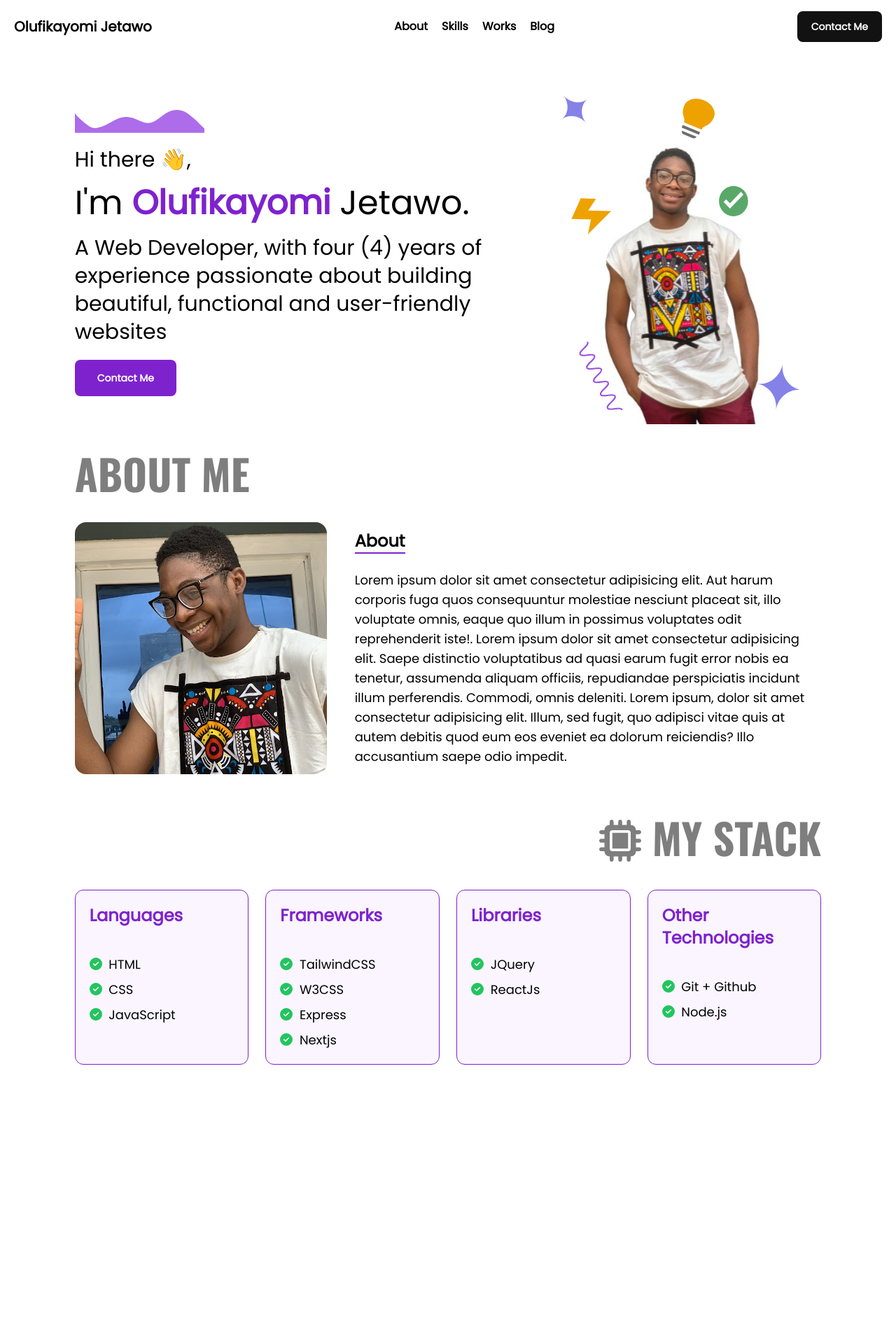
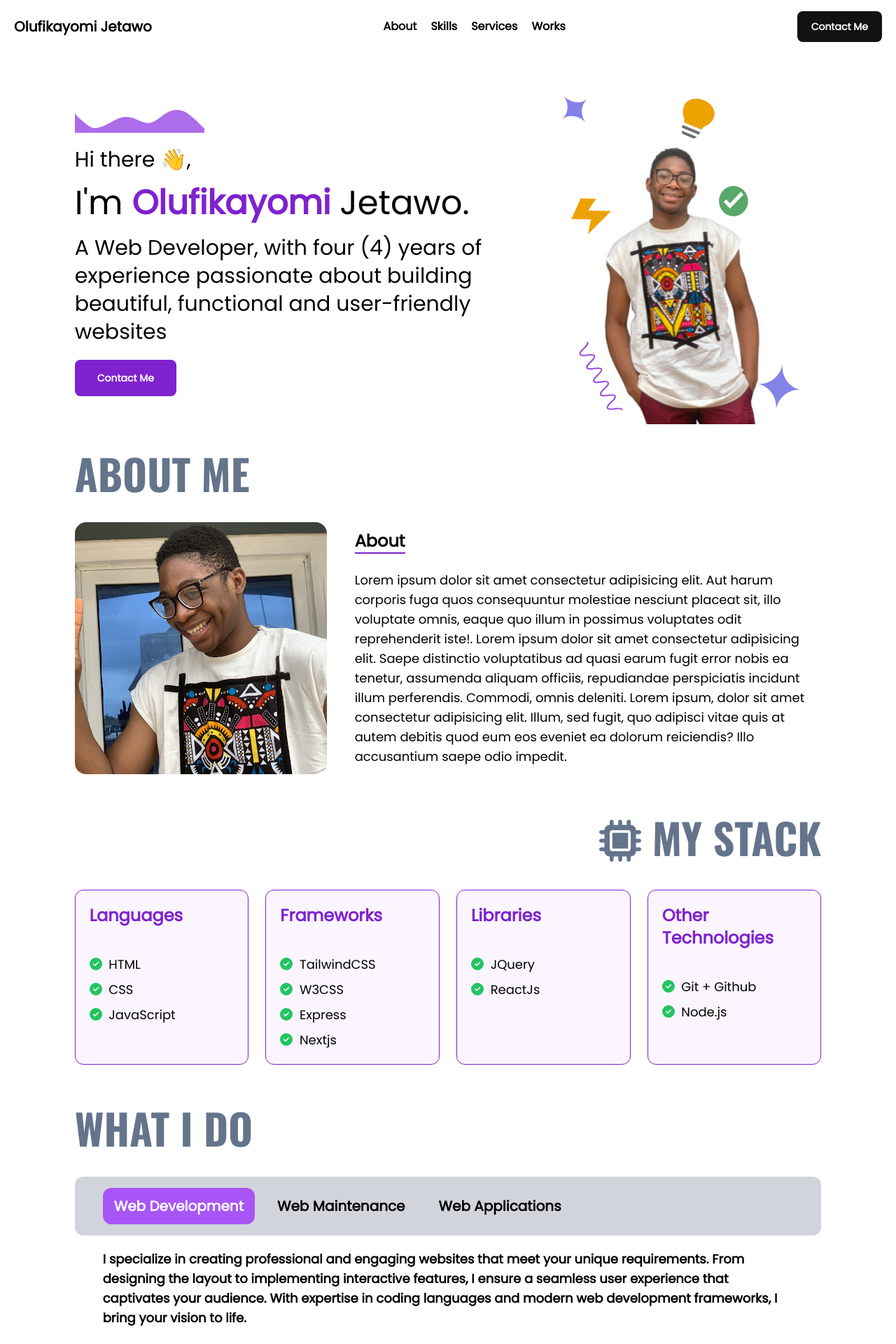
Before and after one commit to Phickayor/Portfolio, a Next.js app in the folder frontend/: page / in a window 1280 px wide. Shown: the top 1920 px of the page at 70% size. Before the commit the page ends 1581 px from the top, so only its background shows below. Built offline with nearby package versions, Linux system fonts and the light colour scheme.

Commit message:
Services Component

```diff
--- a/frontend/components/AboutMe.jsx
+++ b/frontend/components/AboutMe.jsx
@@ -10,7 +10,8 @@ function AboutMe() {
     })
     return (
         <div id="about">
-            <h1 className={`opacity-50 text-6xl  ${oswald.className}`}>ABOUT ME</h1>
+            <h1 data-aos="fade-left" data-aos-duration="1500"
+                className={`opacity-50 text-slate-500 text-6xl  ${oswald.className}`}>ABOUT ME</h1>
             <div className='flex flex-col md:flex-row justify-around gap-10 py-10'>
                 <img data-aos="fade-up" data-aos-duration="1500" src='/port.jpg' className='rounded-2xl self-center w-fit object-contain' />
                 <div data-aos="fade-up" data-aos-duration="1500"
--- a/frontend/components/NavBar.jsx
+++ b/frontend/components/NavBar.jsx
@@ -29,11 +29,18 @@ function NavBar(props) {
             </div>
             <nav className={`${nav} lg:hidden border-b-2 border-slate-700 bg-white absolute z-20 my-2 w-full font-medium overflow-hidden  duration-300 `} >
                 <ul className='my-3 space-y-2 text-xs px-5 text-slate-700 '>
-                    <a href="#about">
+                    <a href="#about" onClick={hideNav}>
                         <li className='cursor-pointer hover:font-semibold hover:text-black duration-200'>About Me</li>
                     </a>
-                    <li className='cursor-pointer hover:font-semibold hover:text-black duration-200'>Skills</li>
-                    <li className='cursor-pointer hover:font-semibold hover:text-black duration-200'>Works</li>
+                    <a href="#skills" onClick={hideNav}>
+                        <li className='cursor-pointer hover:font-semibold hover:text-black duration-200'>Skills</li>
+                    </a>
+                    <a href='#services'>
+                        <li className='cursor-pointer hover:font-semibold hover:text-black duration-200'>Services</li>
+                    </a>
+                    <a href="#works">
+                        <li className='cursor-pointer hover:font-semibold hover:text-black duration-200'>Works</li>
+                    </a>
                     <li className='cursor-pointer duration-200 font-semibold border-t pt-2 hover:font-semibold hover:text-black'>Contact Me</li>
                 </ul>
             </nav>
@@ -44,12 +51,14 @@ function NavBar(props) {
                     Olufikayomi Jetawo
                 </div>
                 <ul className='flex space-x-5 self-center text-md font-semibold'>
-                    <li>About</li>
-                    <li>Skills</li>
-                    <li>Works</li>
-                    <li>Blog</li>
+                    <a href='#about'><li>About</li></a>
+                    <a href='#skills'><li>Skills</li></a>
+                    <a href="#services"><li>Services</li></a>
+                    <a href='#works'><li>Works</li></a>
                 </ul>
-                <button className='font-semibold hover:bg-purple-700 duration-300 self-center bg-[#121212] hover:scale-105 px-5 py-3 text-sm rounded-lg text-white'>Contact Me</button>
+                <a href='#contact'>
+                    <button className='font-semibold hover:bg-purple-700 duration-300 self-center bg-[#121212] hover:scale-105 px-5 py-3 text-sm rounded-lg text-white'>Contact Me</button>
+                </a>
             </div>
         </div>
     )
--- /dev/null
+++ b/frontend/components/Services.jsx
@@ -0,0 +1,78 @@
+import Aos from 'aos';
+import 'aos/dist/aos.css'
+import { Oswald } from 'next/font/google'
+import React, { useEffect, useState } from 'react'
+const oswald = Oswald({ weight: "700", subsets: ['latin'] })
+function Services() {
+    const [devClass, setDevClass] = useState("bg-purple-500 text-white")
+    const [mainClass, setMainClass] = useState("");
+    const [appClass, setAppClass] = useState("")
+    const [content, setContent] = useState("Web Development")
+    const handleService = (e => {
+        var service = e.target.value
+        service == "" ? service = e.target.innerHTML : service = e.target.value
+        setContent(service)
+        if (service == "Web Development") {
+            setDevClass("bg-purple-500 text-white")
+            setMainClass("")
+            setAppClass("")
+        }
+        else if (service == "Web Applications") {
+            setDevClass("")
+            setAppClass("bg-purple-500 text-white")
+            setMainClass("")
+        }
+        else {
+            setDevClass("")
+            setAppClass("")
+            setMainClass("bg-purple-500 text-white")
+        }
+
+
+    })
+    useEffect(() => {
+        Aos.init()
+    })
+    return (
+        <div id="services">
+            <h1 data-aos="fade-left" data-aos-duration="1500"
+                className={`opacity-50 text-6xl text-slate-500 ${oswald.className}`}>WHAT I DO</h1>
+            <div className='my-10'>
+                <ul className='hidden lg:flex text-xl rounded-xl px-10 gap-4 font-semibold py-4 bg-gray-300'>
+                    <li onClick={handleService} className={`cursor-pointer px-4 py-3 rounded-xl ${devClass}`}>Web Development</li>
+                    <li onClick={handleService} className={`cursor-pointer px-4 py-3 rounded-xl ${mainClass}`}>Web Maintenance</li>
+                    <li onClick={handleService} className={`cursor-pointer px-4 py-3 rounded-xl ${appClass}`}>Web Applications</li>
+                </ul>
+                {/* MOBILE SERVICE HEADER  */}
+                <select onChange={handleService} className='flex lg:hidden outline-none text-purple-700 text-xl rounded-xl px-5  gap-4 font-semibold py-4 cursor-pointer bg-gray-300'>
+                    <option className='text-black font-semibold hover:bg-purple-700'>Web Development</option>
+                    <option className='text-black font-semibold hover:bg-purple-700'>Web Maintenance</option>
+                    <option className='text-black font-semibold hover:bg-purple-700'>Web Applications</option>
+                </select>
+                <div className='py-5 mx-2 lg:mx-10 text-lg font-semibold '>
+                    {content == "Web Development" ?
+                        (
+                            <p data-aos="fade-down" data-aos-duration="1500">
+                                I specialize in creating professional and engaging websites that meet your unique requirements. From designing the layout to implementing interactive features, I ensure a seamless user experience that captivates your audience. With expertise in coding languages and modern web development frameworks, I bring your vision to life.
+                            </p>
+                        ) :
+                        content == "Web Maintenance" ?
+                            (
+                                <p data-aos="fade-down" data-aos-duration="1500">
+                                    Keeping your website up-to-date and running smoothly is essential for your online presence. I provide comprehensive web maintenance services to ensure your website remains secure, functional, and optimized for performance. From regular updates and backups to troubleshooting issues and fixing bugs, I take care of the technical aspects so you can focus on your core business.
+                                </p>
+                            ) :
+                            (
+                                <p data-aos="fade-down" data-aos-duration="1500" className="ease-in-out duration-300">
+                                    Elevate your online presence with custom web applications tailored to your specific needs. I develop robust and scalable web applications that streamline your business processes, enhance user engagement, and drive growth. Using cutting-edge technologies and following best practices, I deliver intuitive and feature-rich web applications that empower your organization.
+                                </p>
+                            )
+                    }
+                </div>
+            </div>
+        </div >
+
+    )
+}
+
+export default Services
--- a/frontend/components/Skills.js
+++ b/frontend/components/Skills.js
@@ -13,7 +13,8 @@ export default function Skills() {
   const checkMark = <FontAwesomeIcon className="text-green-500" icon={faCheckCircle} />;
   return (
     <div id="skills" className='py-5'>
-      <h1 className={`opacity-50 text-6xl text-right ${oswald.className}`}>{tech} MY STACK</h1>
+      <h1 data-aos="fade-right" data-aos-duration="1500"
+        className={`opacity-50 text-slate-500 text-6xl text-right ${oswald.className}`}>{tech} MY STACK</h1>
       <div className='grid sm:grid-cols-2 lg:grid-cols-4 gap-6 my-10 '>
         <div data-aos="fade-up" data-aos-duration="1500"
           className='text-lg border cursor-pointer hover:scale-105 ease-in-out duration-300 bg-purple-50 border-purple-700 rounded-xl p-5 space-y-10'>
--- a/frontend/pages/index.js
+++ b/frontend/pages/index.js
@@ -24,9 +24,8 @@ export default function Home() {
         <Hero />
         <AboutMe />
         <Skills />
-
+        <Services />
         {/*
-        <Services />
         <Projects />
       <Contact />
       */}
```
Also changed, not shown: package.json (added, +16 -0 lines), 1 other file (tests, documents, lock files or other folders).
